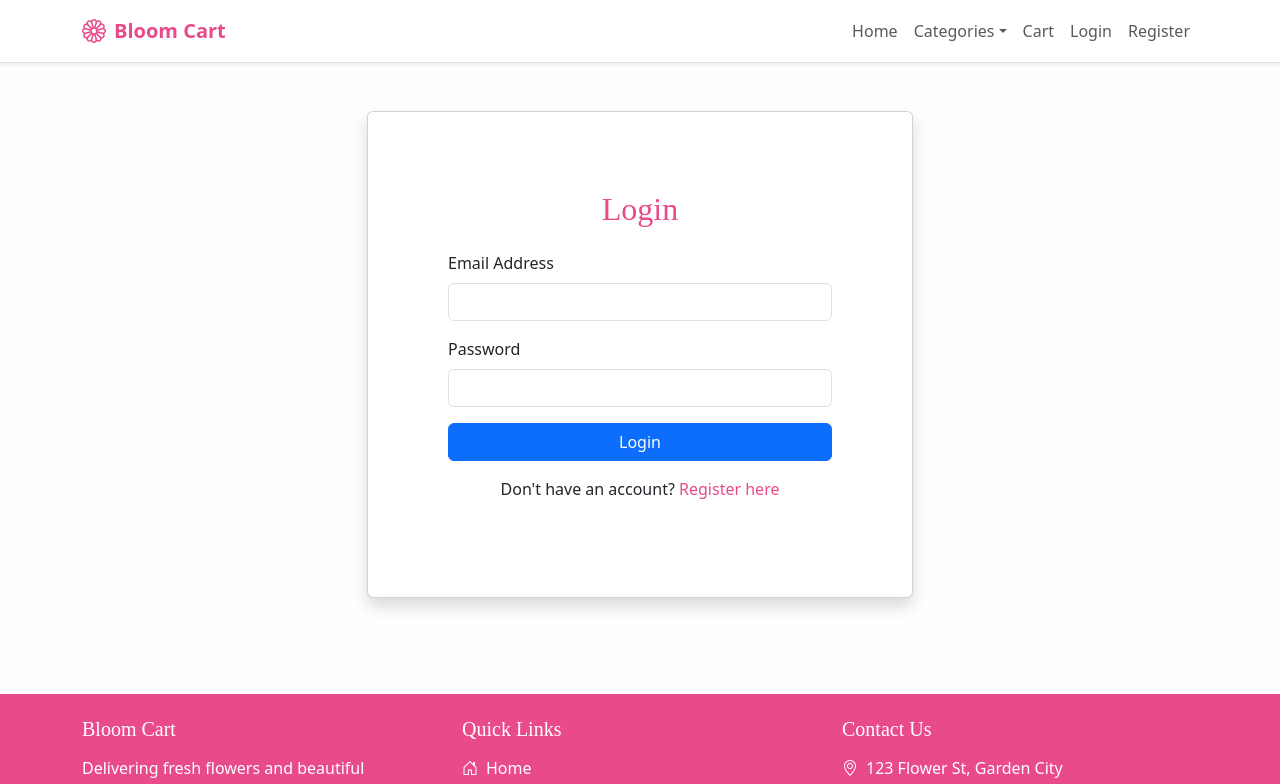
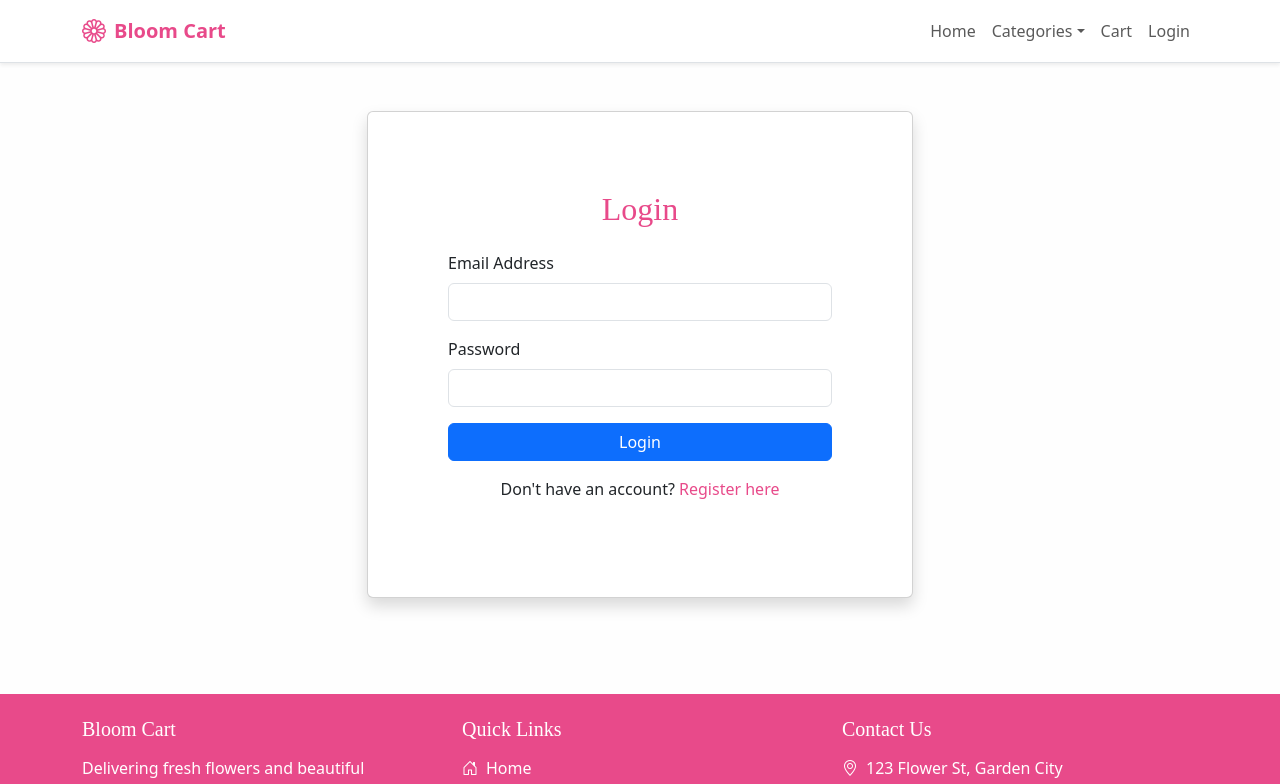
Before and after one commit to Richardson902/bloom-cart, a React (Vite) app in the folder frontend/: page /login in a window 1280 px wide. Shown: the top 784 px of the page. Built offline with nearby package versions, Linux system fonts and the light colour scheme.

Commit message:
removed register from navbar, redirect to /todo on unimplemented page

```diff
--- a/frontend/src/components/Navbar.jsx
+++ b/frontend/src/components/Navbar.jsx
@@ -195,11 +195,6 @@
                     Login
                   </Link>
                 </li>
-                <li className="nav-item">
-                  <Link to="/register" className="nav-link">
-                    Register
-                  </Link>
-                </li>
               </>
             )}
           </ul>
--- a/frontend/src/pages/AdminDashboard.jsx
+++ b/frontend/src/pages/AdminDashboard.jsx
@@ -32,7 +32,7 @@
               <h3 className="card-title">Products</h3>
               <p className="card-text">Add, edit, and manage products</p>
               <div className="d-grid gap-2">
-                <Link to="/admin/todo" className="btn btn-bloom-primary">
+                <Link to="/todo" className="btn btn-bloom-primary">
                   Manage Products
                 </Link>
                 <Link
```
